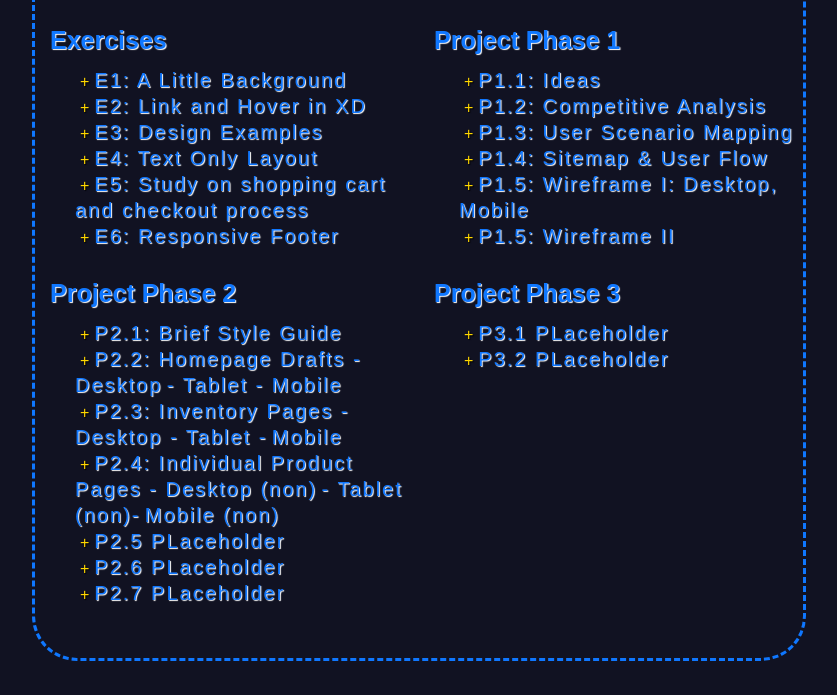
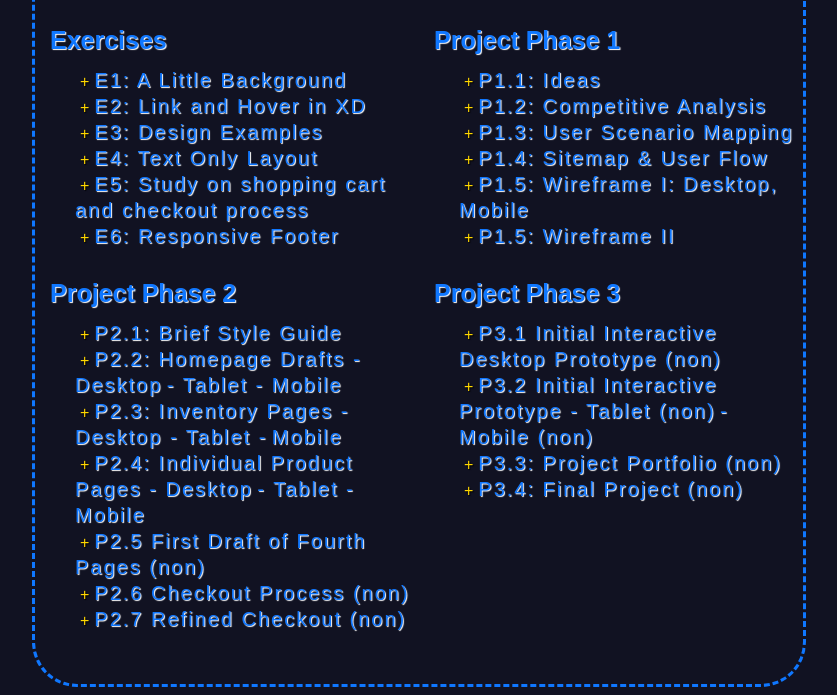
Before and after one commit to Jobrko/avt415, a plain HTML site: page index.html in a window 1280 px wide. Shown: the part 268-963 px from the top of the page, without its empty margins (268-1105 px from the left). Before the commit the page ends 937 px from the top, so only its background shows below. Drawn offline with Linux system fonts and the light colour scheme.

Commit message:
update product page links & placeholder links

```diff
--- a/index.html
+++ b/index.html
@@ -44,19 +44,22 @@
                         <li><a href="https://xd.adobe.com/view/2e82a9b3-1ba8-4f28-aefa-b038521de3d2-7bd1/">P2.3: Inventory Pages - Desktop </a>
                             <a href="https://xd.adobe.com/view/4d56c5f0-e2c2-41f4-85dc-6d010608136e-1805/">- Tablet -</a>
                             <a href="https://xd.adobe.com/view/3ed03055-e768-4f35-8afa-233e400f2ff5-6b83/"> Mobile</a></li>
-                        <li><a href="">P2.4: Individual Product Pages - Desktop (non)</a>
-                            <a href="">- Tablet (non)-</a>
-                            <a href=""> Mobile (non)</a></li>
-                        <li><a>P2.5 PLaceholder</a></li>
-                        <li><a>P2.6 PLaceholder</a></li>
-                        <li><a>P2.7 PLaceholder</a></li>
+                        <li><a href="https://xd.adobe.com/view/a036d541-10c7-436e-a5e6-1262fa8b5b6b-f565/">P2.4: Individual Product Pages - Desktop</a>
+                            <a href="https://xd.adobe.com/view/f23a4006-895b-44ba-8b8b-57974a27aff4-a769/">- Tablet -</a>
+                            <a href="https://xd.adobe.com/view/b3072fca-13ca-4b1e-be16-fe754b981ffc-e654/"> Mobile</a></li>
+                        <li><a>P2.5 First Draft of Fourth Pages (non)</a></li>
+                        <li><a>P2.6 Checkout Process (non)</a></li>
+                        <li><a>P2.7 Refined Checkout (non)</a></li>
                     </ul>
                 </div>
                 <div class="col">
                     <h3>Project Phase 3</h3>
                     <ul>
-                        <li><a>P3.1 PLaceholder</a></li>
-                        <li><a>P3.2 PLaceholder</a></li>
+                        <li><a>P3.1 Initial Interactive Desktop Prototype (non)</a></li>
+                        <li><a>P3.2 Initial Interactive Prototype - Tablet (non)</a>
+                            <a>- Mobile (non)</a></li>
+                        <li><a>P3.3: Project Portfolio (non)</a></li>
+                        <li><a>P3.4: Final Project (non)</a></li>
                     </ul>
                 </div>
             </main>
```
